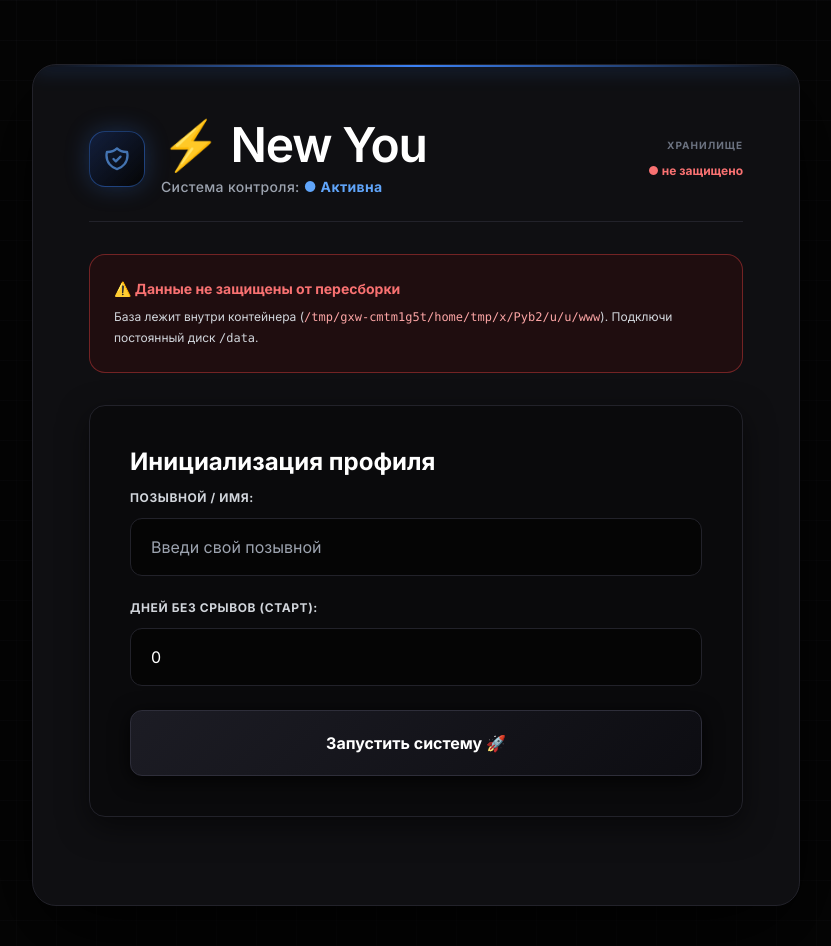
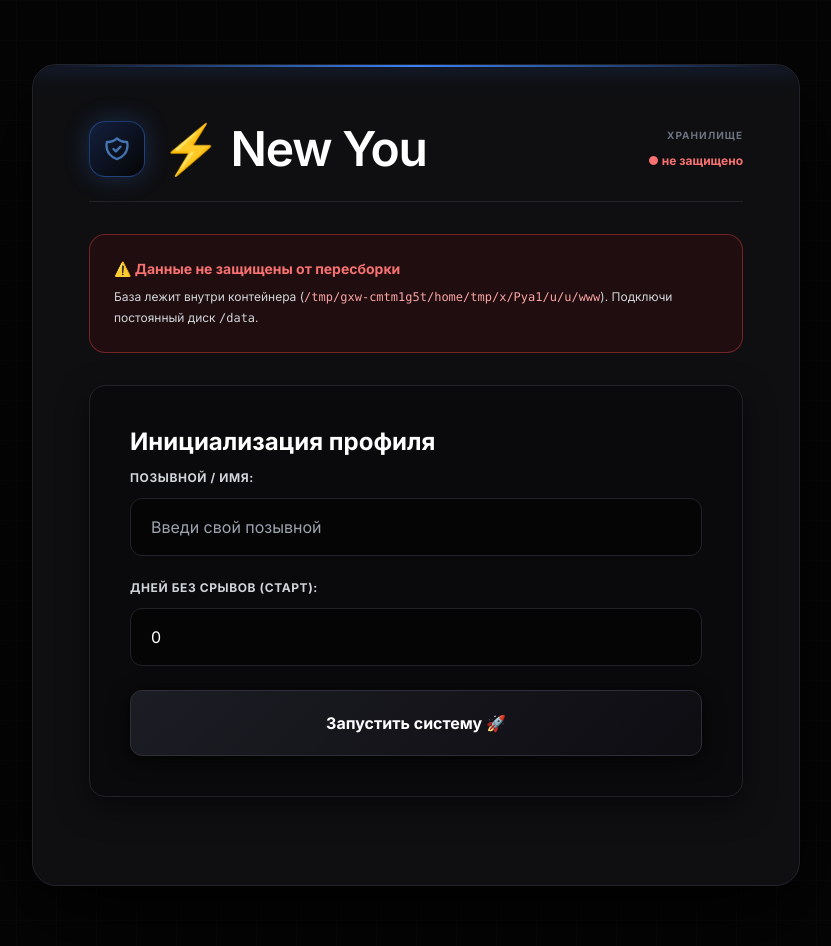
Before and after one commit to Frol78/recovery-hub, a Flask app: page / in a window 1280 px wide. Shown: the top 946 px of the page, without its empty margins (224-1055 px from the left). After the commit the page ends 886 px from the top, so only its background shows below. Run offline with Flask 3, Linux system fonts and the light colour scheme; data comes from the database, SQL or seed files in the repository; data that the repository does not hold is empty; some libraries are stand-ins or nearby versions.

Commit message:
Remove active status from header

```diff
--- a/templates/index.html
+++ b/templates/index.html
@@ -179,8 +179,7 @@
                 </svg>
             </div>
             <div>
-                <h1 class="text-4xl sm:text-5xl font-semibold text-white tracking-tight mb-2">⚡ New You</h1>
-                <p class="text-gray-400 text-sm font-medium tracking-wide">Система контроля: <span class="text-blue-400 font-bold">● Активна</span></p>
+                <h1 class="text-4xl sm:text-5xl font-semibold text-white tracking-tight">⚡ New You</h1>
             </div>
         </div>
         <div class="text-right shrink-0">
```
